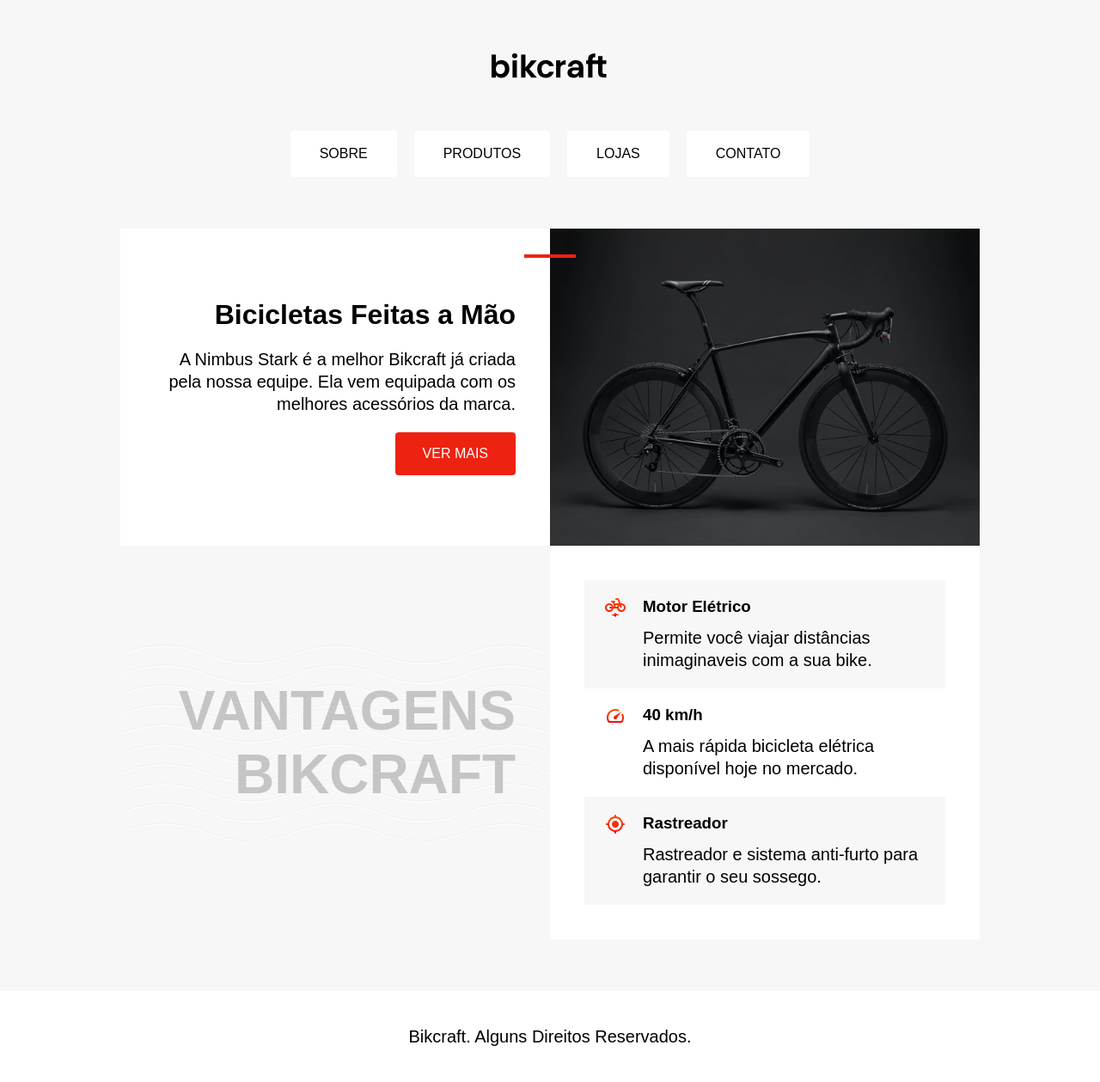
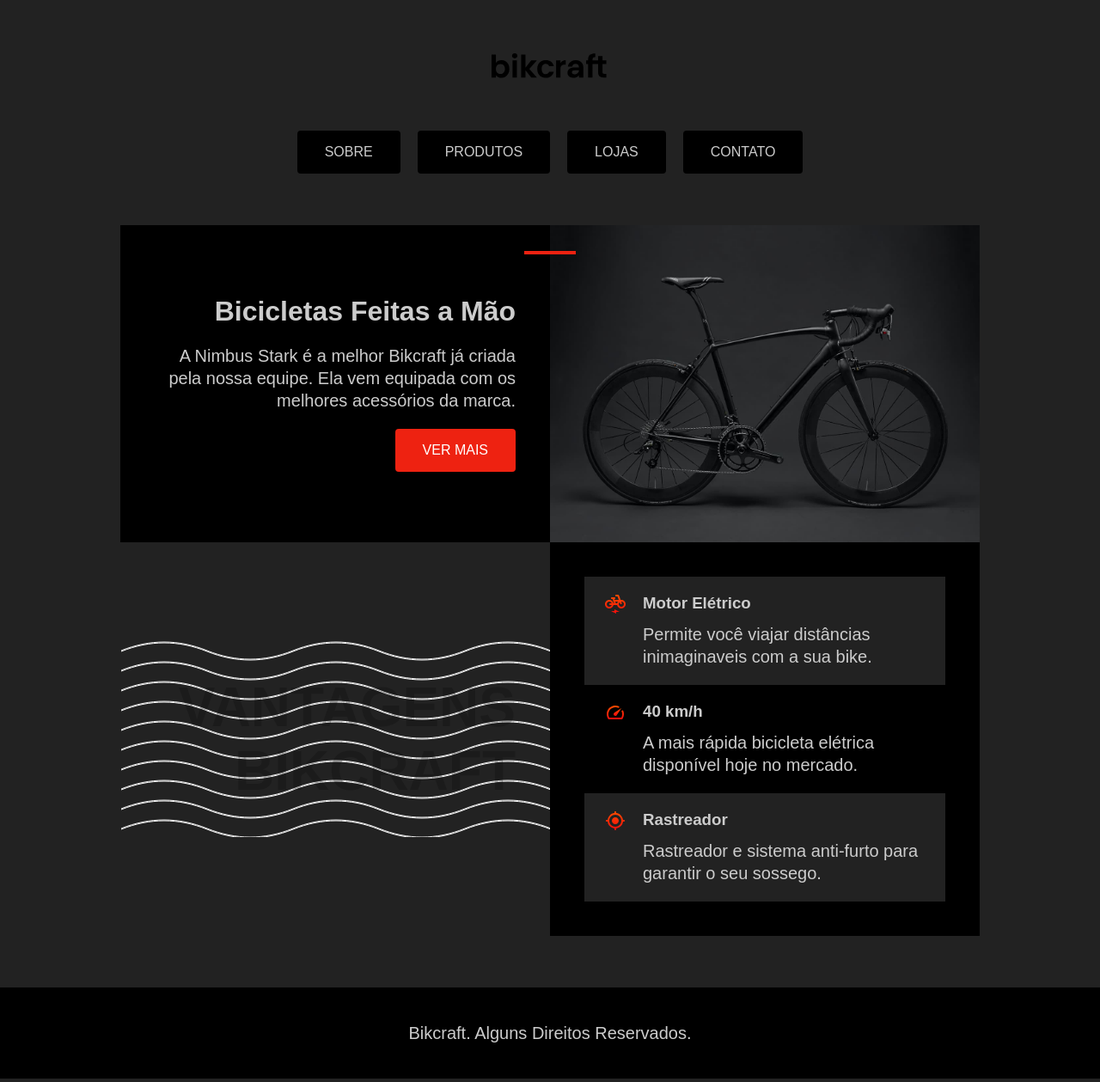
Before and after one commit to emmanuelmarcosdeoliveira/projeto-bikcraft-landing-page, a plain HTML site: page index.html in a window 1280 px wide. Shown: the whole page at 86% size. Drawn offline with Linux system fonts and the dark colour scheme; files whose address does not match are found by name.

Commit message:
Modo Black

```diff
--- a/css/style.css
+++ b/css/style.css
@@ -1,7 +1,20 @@
+:root{
+  --backgroundblack: #222;
+  --background1: #f7f7f7;
+  --background2: #fff;
+  --backgroud3: #000;
+  --cordetextopadrao: #000;
+  --cordetexto1: #ccc;
+}
+
+
+
+
+
 body {
   font-family: Arial, Helvetica, sans-serif;
   margin: 0px;
-  background: #f7f7f7;
+  background: var(--background1);
   display: grid;
   gap: 60px;
   justify-items: center;
@@ -51,12 +64,12 @@ p {
 
 .menu a {
   display: block;
-  background: #ffffff;
+  background: var(--background2);
   padding: 1rem 2rem;
   border-radius: 4px;
-  color: #000000;
+  color: var(--cordetextopadrao);
   text-transform: uppercase;
-  border: 2px solid #fff ;
+  border: 2px solid var(--cordebordaopadrao) ;
 }
 
 .menu a:hover {
@@ -71,7 +84,7 @@ border: 2px solid #e21 ;
 }
 
 .introducao {
-  background: #fff;
+  background: var(--background2);
   padding: 40px;
   text-align: right;
   position: relative;
@@ -84,7 +97,6 @@ border: 2px solid #e21 ;
 .introducao h1 {
   font-size: 2rem;
 }
-
 .introducao::before {
   content: "";
   width: 60px;
@@ -94,17 +106,14 @@ border: 2px solid #e21 ;
   top: 30px;
   right: -30px;
 }
-
 .introducao-cover img {
   object-fit: cover;
   height: 100%;
 }
 
-
-
 .botao {
   background: #e21;
-  color: #fff;
+  color: var(--background2);
   padding: 1rem 2rem;
   border-radius: 4px;
   text-transform: uppercase;
@@ -126,7 +135,7 @@ border: 2px solid #e21 ;
 }
 
 .vantagens {
-  background: #fff;
+  background: var(--background2);
   padding: 40px;
 }
 
@@ -139,7 +148,7 @@ border: 2px solid #e21 ;
  }
 
  .vantagens-item:nth-child(odd) {
-background: #f7f7f7;
+background: var(--background1);
 
   }
 
@@ -152,7 +161,7 @@ background: #f7f7f7;
 }
 
 .rodape {
-  background: #fff;
+  background: var(--background2);
   width: 100%;
   text-align: center;
   padding: 40px;
@@ -198,3 +207,47 @@ p {
   font-size: 1rem;
 }
 }
+
+
+@media (prefers-color-scheme: dark) {
+    body {
+    background: var(--backgroundblack);
+  }
+  .menu a {
+    display: block;
+    background: var(--backgroud3);
+    padding: 1rem 2rem;
+    border-radius: 4px;
+    color:var(--cordetexto1) ;
+    text-transform: uppercase;
+    border: 2px solid var(--cordebordaopadrao) ;
+  }
+  .introducao {
+    background: var(--backgroud3);
+    color: var(--cordetexto1);
+    padding: 40px;
+    text-align: right;
+    position: relative;
+    display: grid;
+    gap: 20px;
+    align-content: center;
+    justify-items: end;
+  }
+  .vantagens {
+    color: var(--cordetexto1);
+    background:var(--backgroud3);
+    padding: 40px;
+  }
+  .vantagens-item:nth-child(odd) {
+    background:var(--backgroundblack);
+    color: var(--cordetexto1);
+  }
+  .rodape {
+    background: var(--backgroud3);
+    color: var(--cordetexto1);
+    width: 100%;
+    text-align: center;
+    padding: 40px;
+    box-sizing: border-box;
+      }
+   }
```
